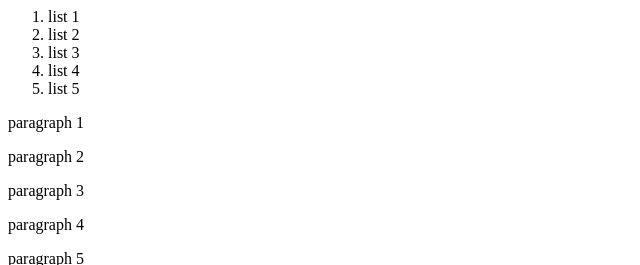
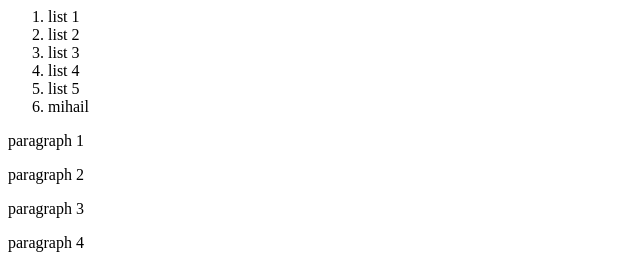
Before and after one commit to emptyshell/myfirstrepo, a plain HTML site: page index.html in a window 1280 px wide. Shown: the top 265 px of the page, without its empty margins (0-640 px from the left). Drawn offline with Linux system fonts and the light colour scheme.

Commit message:
hello world, mihail

```diff
--- a/index.html
+++ b/index.html
@@ -9,6 +9,7 @@
         <li>list 3</li>
         <li>list 4</li>
         <li>list 5</li>
+        <li>mihail</li>
     </ol>
     <div>
         <p>paragraph 1</p>
```
